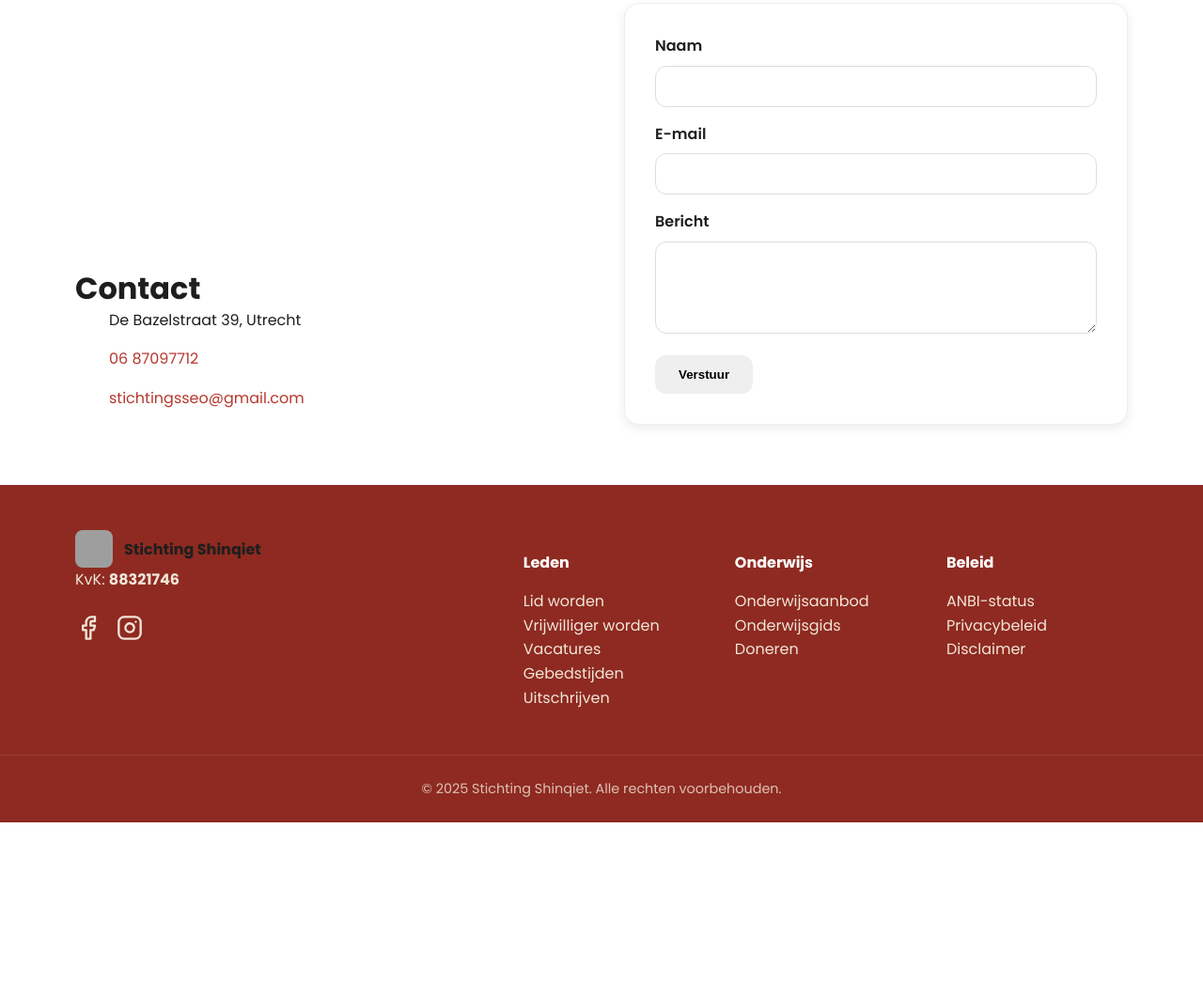
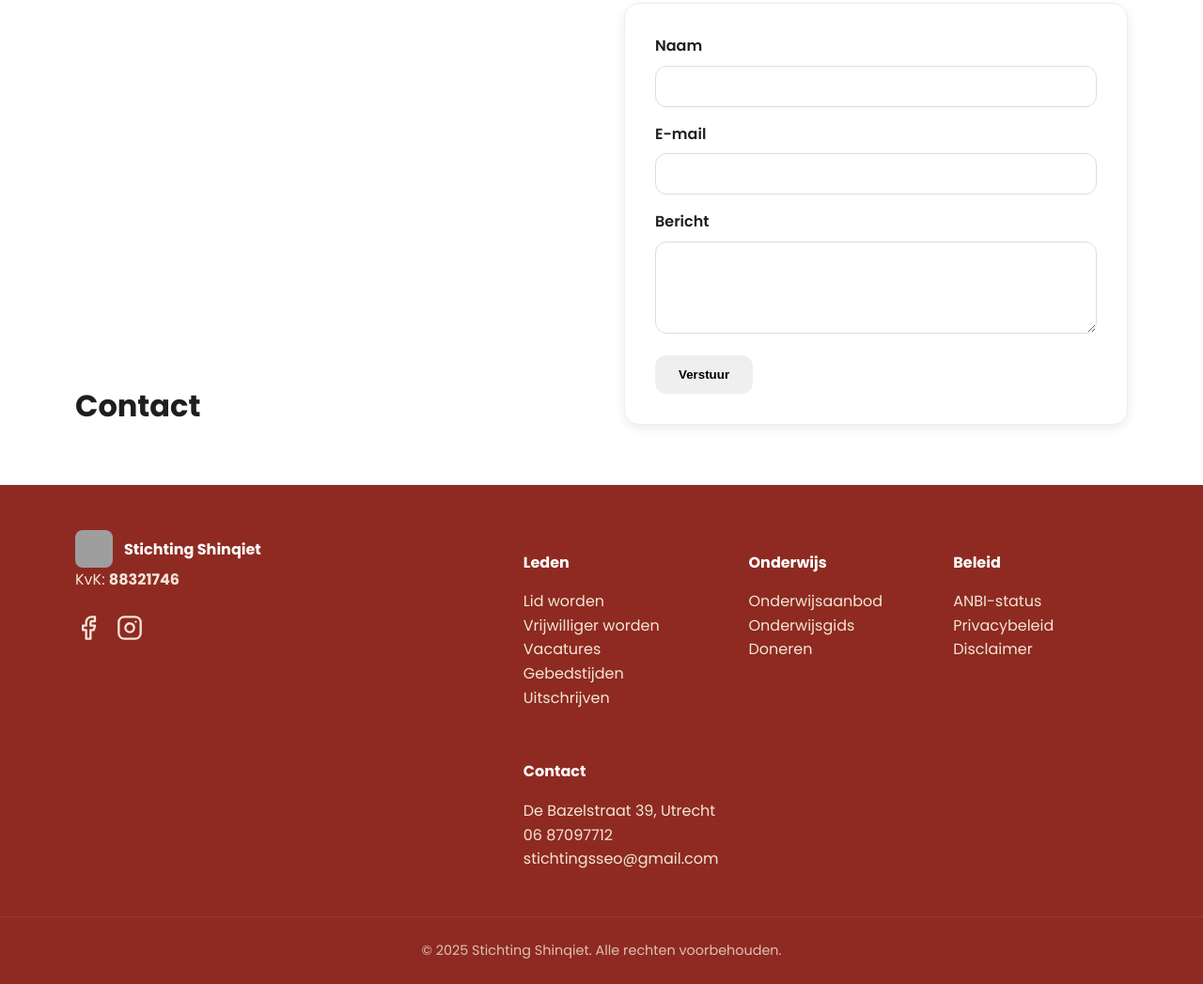
Before and after one commit to moh03elk-spec/shinqietstichtingbeta, a plain HTML site: page index.html in a window 1280 px wide. Shown: the part 3215-4262 px from the top of the page at 94% size. Before the commit the page ends 4090 px from the top, so only its background shows below. Drawn offline with Linux system fonts and the light colour scheme; grey boxes are pictures that could not be loaded.

Commit message:
refactor: move contact info to footer

```diff
--- a/assets/styles.css
+++ b/assets/styles.css
@@ -347,6 +347,10 @@ ul { list-style: none; margin: 0; padding: 0; }
   grid-template-columns: repeat(3, 1fr);
   gap: var(--space-8);
 }
+.brand-text-white {
+  color: var(--white);
+}
+
 .footer-links h4 {
   color: var(--white);
   margin-bottom: var(--space-4);
--- a/index.html
+++ b/index.html
@@ -160,20 +160,6 @@
       <div class="container grid-2">
         <div>
           <h2>Contact</h2>
-          <address class="contact-details">
-            <div class="contact-item">
-              <svg xmlns="http://www.w3.org/2000/svg" width="24" height="24" viewBox="0 0 24 24" fill="none" stroke="currentColor" stroke-width="2" stroke-linecap="round" stroke-linejoin="round"><path d="M21 10c0 7-9 13-9 13s-9-6-9-13a9 9 0 0 1 18 0z"></path><circle cx="12" cy="10" r="3"></circle></svg>
-              <span>De Bazelstraat 39, Utrecht</span>
-            </div>
-            <div class="contact-item">
-              <svg xmlns="http://www.w3.org/2000/svg" width="24" height="24" viewBox="0 0 24 24" fill="none" stroke="currentColor" stroke-width="2" stroke-linecap="round" stroke-linejoin="round"><path d="M22 16.92v3a2 2 0 0 1-2.18 2 19.79 19.79 0 0 1-8.63-3.07 19.5 19.5 0 0 1-6-6 19.79 19.79 0 0 1-3.07-8.67A2 2 0 0 1 4.11 2h3a2 2 0 0 1 2 1.72 12.84 12.84 0 0 0 .7 2.81 2 2 0 0 1-.45 2.11L8.09 9.91a16 16 0 0 0 6 6l1.27-1.27a2 2 0 0 1 2.11-.45 12.84 12.84 0 0 0 2.81.7A2 2 0 0 1 22 16.92z"></path></svg>
-              <a href="tel:+31687097712">06 87097712</a>
-            </div>
-            <div class="contact-item">
-              <svg xmlns="http://www.w3.org/2000/svg" width="24" height="24" viewBox="0 0 24 24" fill="none" stroke="currentColor" stroke-width="2" stroke-linecap="round" stroke-linejoin="round"><path d="M4 4h16c1.1 0 2 .9 2 2v12c0 1.1-.9 2-2 2H4c-1.1 0-2-.9-2-2V6c0-1.1.9-2 2-2z"></path><polyline points="22,6 12,13 2,6"></polyline></svg>
-              <a href="mailto:stichtingsseo@gmail.com">stichtingsseo@gmail.com</a>
-            </div>
-          </address>
         </div>
         <div>
           <h2 class="section-title">Aanmelden voor les</h2>
@@ -234,7 +220,7 @@
       <div class="footer-org">
         <a class="brand" href="#home">
           <img src="assets/logo.jpg" alt="Stichting Shinqiet" />
-          <span class="brand-text">Stichting Shinqiet</span>
+          <span class="brand-text brand-text-white">Stichting Shinqiet</span>
         </a>
         <p>KvK: <strong>88321746</strong></p>
         <div class="social-links">
@@ -273,6 +259,14 @@
             <li><a href="#">Disclaimer</a></li>
           </ul>
         </div>
+        <div class="footer-contact">
+          <h4>Contact</h4>
+          <ul>
+            <li>De Bazelstraat 39, Utrecht</li>
+            <li><a href="tel:+31687097712">06 87097712</a></li>
+            <li><a href="mailto:stichtingsseo@gmail.com">stichtingsseo@gmail.com</a></li>
+          </ul>
+        </div>
       </nav>
     </div>
     <div class="copyright">
```
